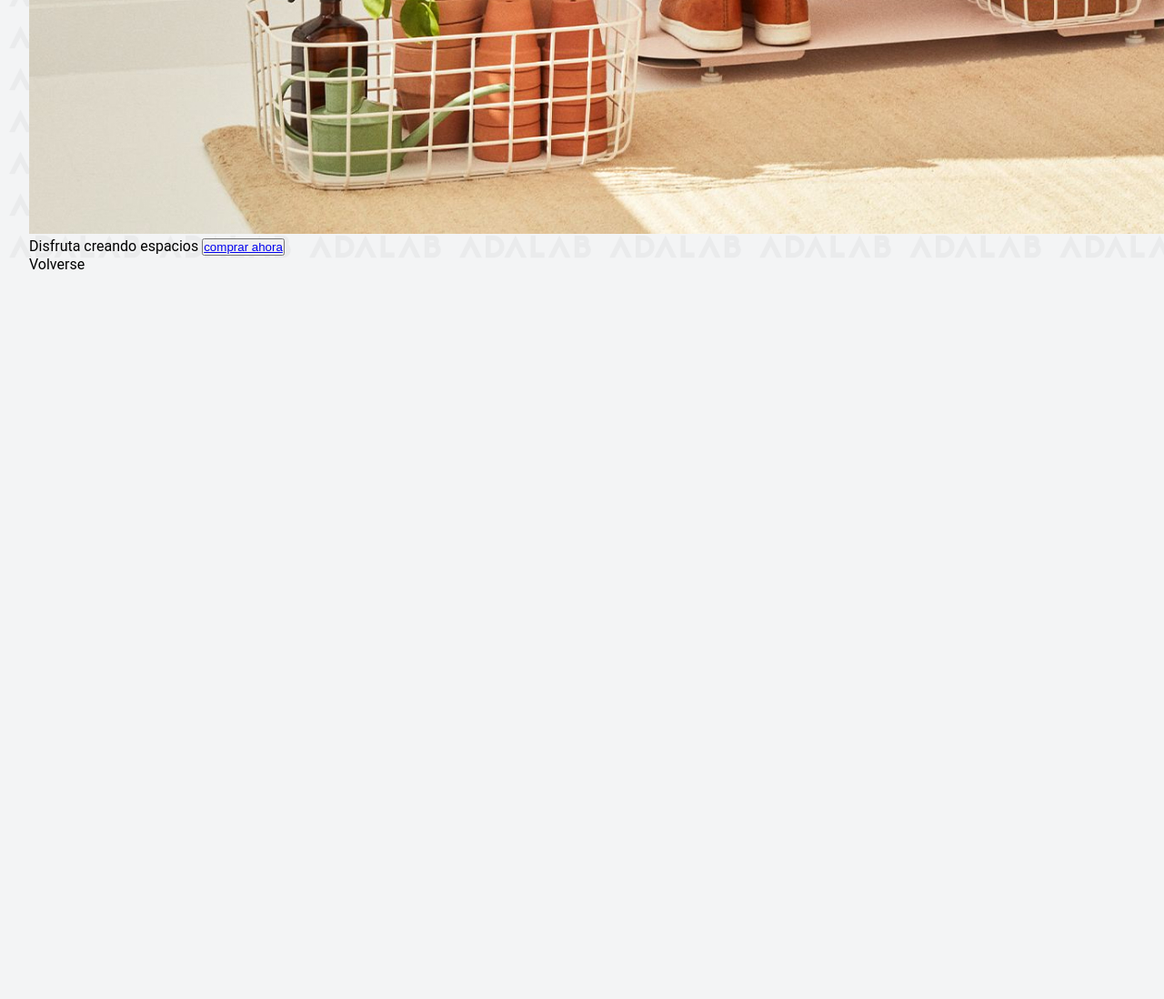
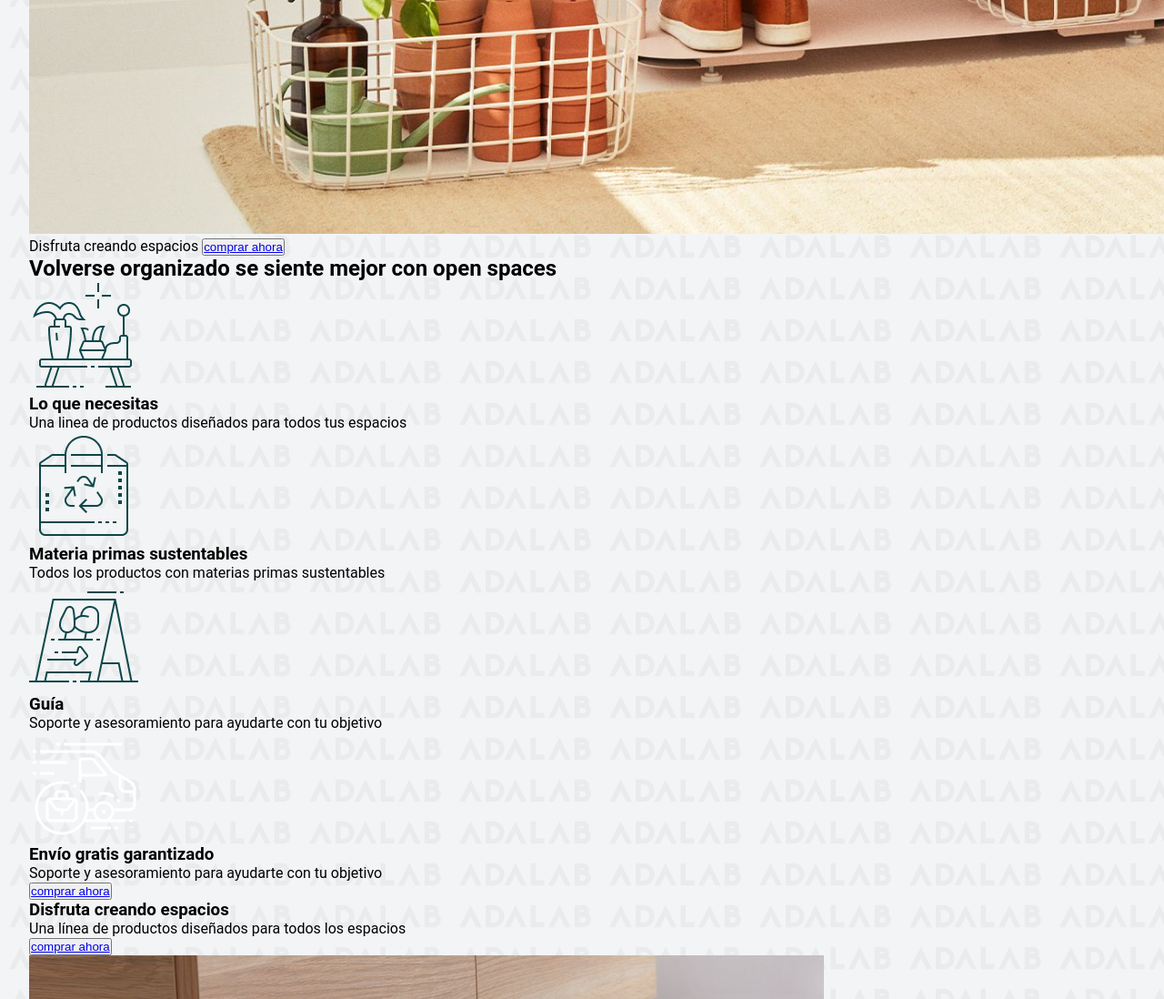
Before and after one commit to Aliciagsj/Web-static_Open-spaces, a website: page src/html/index.html in a window 1280 px wide. Shown: the part 994-2092 px from the top of the page at 91% size. Before the commit the page ends 1294 px from the top, so only its background shows below. Drawn offline with nearby package versions, Linux system fonts and the light colour scheme; files that its build step writes are made by us from their sources; files whose address does not match are found by name.

Commit message:
add structure main

```diff
--- a/src/html/index.html
+++ b/src/html/index.html
@@ -42,14 +42,78 @@
           <img src="./assets/images/header.jpg" alt="Foto creando espacios" />
           <div>
             <hi class="title">Disfruta creando espacios</hi>
-            <button class="hero__btn-b-dark">
+            <button class="btn__b">
               <a class="link" href="https://adalab.es"> comprar ahora</a>
             </button>
           </div>
         </section>
-        <section class="section1">Volverse</section>
-        <section class="section2"></section>
-        <section class="section3"></section>
+        <section class="section1">
+          <h2 class="title2">
+            Volverse organizado se siente mejor con
+            <span class="capital">open spaces</span>
+          </h2>
+          <div class="items">
+            <div class="item">
+              <img
+                src="./assets/images/icon_1.png"
+                alt="Icono Lo que necesitas"
+              />
+              <h3 class="title3">Lo que necesitas</h3>
+              <p class="text1">
+                Una linea de productos diseñados para todos tus espacios
+              </p>
+            </div>
+            <div class="item">
+              <img
+                src="./assets/images/icon_2.png"
+                alt="Icono Materia primas sustentables"
+              />
+              <h3 class="title3">Materia primas sustentables</h3>
+              <p class="text1">
+                Todos los productos con materias primas sustentables
+              </p>
+            </div>
+            <div class="item">
+              <img src="./assets/images/icon_3.png" alt="Icono Guía" />
+              <h3 class="title3">Guía</h3>
+              <p class="text1">
+                Soporte y asesoramiento para ayudarte con tu objetivo
+              </p>
+            </div>
+          </div>
+        </section>
+        <section class="section2">
+          <div class="shipping">
+            <img
+              src="./assets/images/icon_4.png"
+              alt="Icono Envío gratis garantizado"
+            />
+            <h3 class="title2">Envío gratis garantizado</h3>
+            <p class="text2">
+              Soporte y asesoramiento para ayudarte con tu objetivo
+            </p>
+            <button class="btn__b--light--un">
+              <a class="link" href="https://adalab.es"> comprar ahora</a>
+            </button>
+          </div>
+        </section>
+        <section class="section3">
+          <div class="claim">
+            <h3 class="title2">Disfruta creando espacios</h3>
+            <p class="text2">
+              Una línea de productos diseñados para todos los espacios
+            </p>
+            <button class="btn__b">
+              <a class="link" href="https://adalab.es"> comprar ahora</a>
+            </button>
+          </div>
+          <div class="container-img">
+            <img
+              src="./assets/images/creando-espacios.jpg"
+              alt="Icono Envío gratis garantizado"
+            />
+          </div>
+        </section>
       </main>
 
       <footer class="footer"></footer>
```
